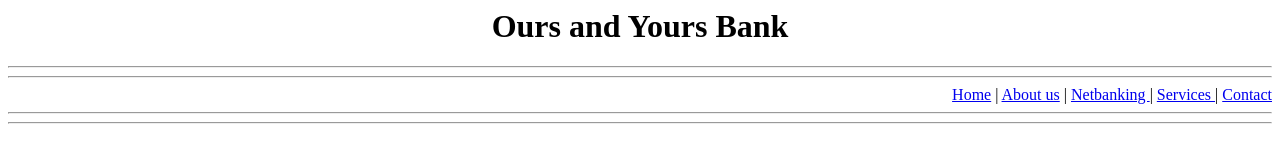
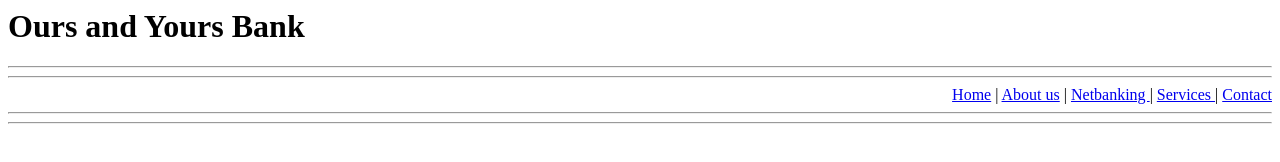
Before and after one commit to Sowmya001/mybank, a plain HTML site: page index.html in a window 1280 px wide. Drawn offline with Linux system fonts and the light colour scheme.

Commit message:
Update index.html

```diff
--- a/index.html
+++ b/index.html
@@ -1,7 +1,4 @@
-<h1>
-  <div align="center">
-  Ours and Yours Bank
-  </h1>
+<h1> Ours and Yours Bank </h1>
 <hr>
 <hr>
 <div align="right">
```
